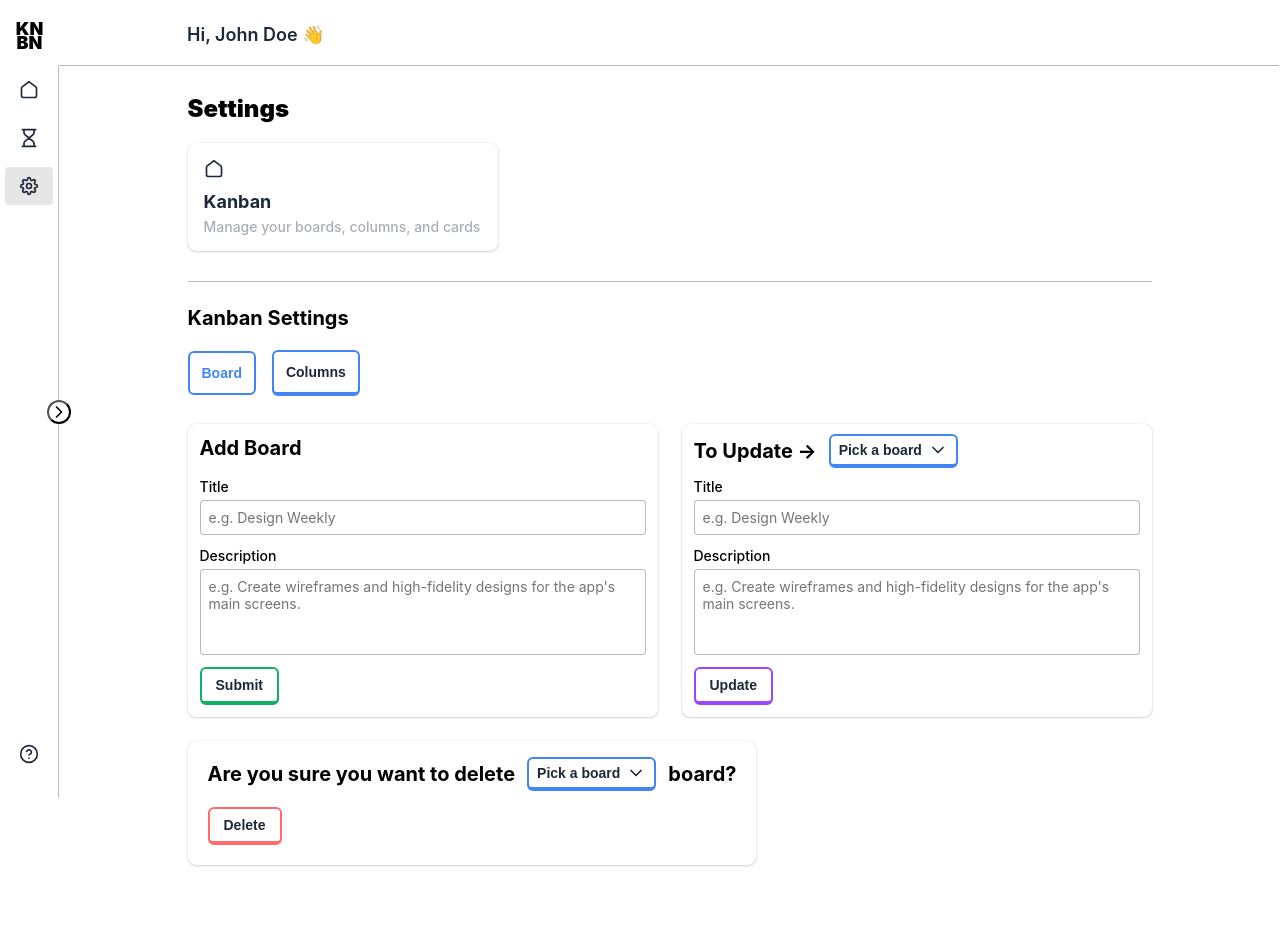
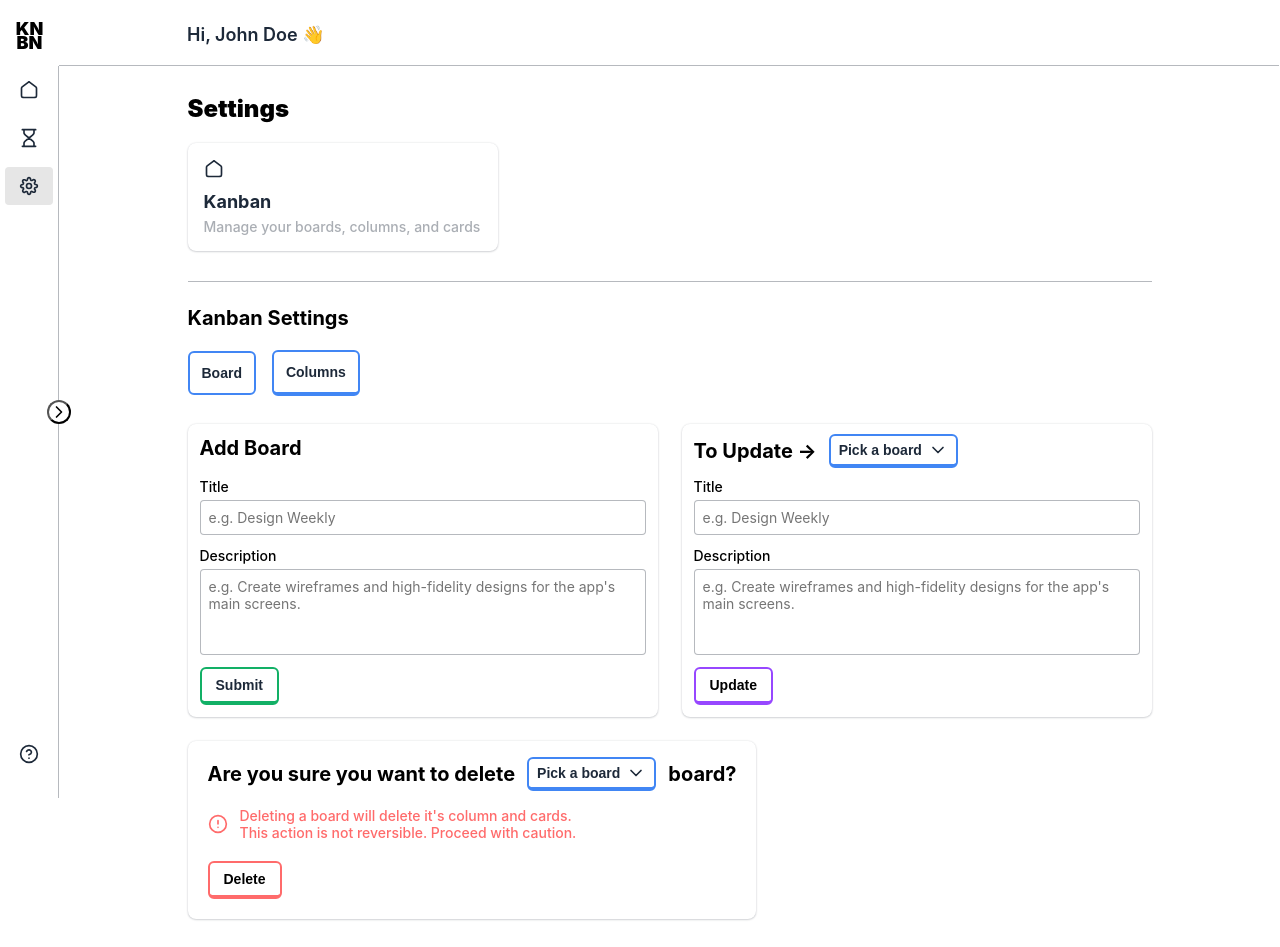
Before and after one commit to Divyue30597/kanban, a React (Vite) app: page /settings/kanban in a window 1280 px wide. Before the commit the page ends 893 px from the top, so only its background shows below. Built offline with nearby package versions, Linux system fonts and the light colour scheme; a web font is replaced by a local one.

Commit message:
added functionality for settings for boards and columns

```diff
--- a/src/SVG/index.tsx
+++ b/src/SVG/index.tsx
@@ -315,5 +315,21 @@ export const SVG = {
       />
     </svg>
   ),
-
+  alert: () => (
+    <svg
+      width="100%"
+      height="100%"
+      viewBox="0 0 24 24"
+      fill="none"
+      xmlns="http://www.w3.org/2000/svg"
+    >
+      <path
+        d="M12 8V12M12 16H12.01M22 12C22 17.5228 17.5228 22 12 22C6.47715 22 2 17.5228 2 12C2 6.47715 6.47715 2 12 2C17.5228 2 22 6.47715 22 12Z"
+        stroke="currentColor"
+        strokeWidth="2"
+        strokeLinecap="round"
+        strokeLinejoin="round"
+      />
+    </svg>
+  ),
 };
--- a/src/components/Button/button.module.scss
+++ b/src/components/Button/button.module.scss
@@ -35,8 +35,8 @@
   }
 
   &:disabled {
-    background-color: inherit;
-    color: var(--text-primary);
+    background-color: #fff !important;
+    color: var(--text-primary) !important;
     cursor: not-allowed;
   }
 
--- a/src/modules/Pomodoro/pomodoro.module.scss
+++ b/src/modules/Pomodoro/pomodoro.module.scss
@@ -82,6 +82,7 @@ $color: #f4eddb;
 
   & > button:disabled {
     font-weight: 800 !important;
+    background-color: var(--primary) !important;
     color: $color;
     border-bottom: 0.2rem solid $color;
   }
--- a/src/modules/Settings/Kanban/Board/boardSetting.module.scss
+++ b/src/modules/Settings/Kanban/Board/boardSetting.module.scss
@@ -40,9 +40,15 @@
   grid-column: 1 / -1;
   width: fit-content;
   .deleteBtn {
+    &:disabled {
+      background-color: inherit !important;
+      color: inherit !important;
+      cursor: not-allowed;
+    }
+
     &:hover {
-      background-color: #cc5656;
-      border-color: #cc5656;
+      background-color: #ff6b6b;
+      border-color: #ff6b6b;
     }
     border-color: #ff6b6b;
   }
@@ -75,4 +81,23 @@
     background-color: var(--tertiary) !important;
     color: var(--text);
   }
+
+  &:disabled {
+    background-color: inherit !important;
+    color: inherit !important;
+    cursor: not-allowed;
+  }
 }
+
+.deleteAlert {
+  display: flex;
+  gap: 1.2rem;
+  align-items: center;
+  margin-bottom: 2rem;
+  font-size: 1.4rem;
+  color: #ff6b6b;
+  & > svg {
+    width: 2rem;
+    height: 2rem;
+  }
+}
--- a/src/modules/Settings/Kanban/Board/index.tsx
+++ b/src/modules/Settings/Kanban/Board/index.tsx
@@ -5,6 +5,13 @@ import Section from "../../../../components/Section";
 import Button from "../../../../components/Button";
 import BoardDropDown from "../../../../components/BoardDropDown";
 import { Board } from "../../../../store/types";
+import { SVG } from "../../../../SVG";
+import { useAppDispatch } from "../../../../store/hooks";
+import {
+  createBoard,
+  updateBoard,
+} from "../../../../store/features/boards/boardSlice";
+import { deleteBoardWithRelated } from "../../../../store/thunks";
 
 const boardInputs = [
   {
@@ -33,36 +40,20 @@ const boardInputs = [
 ];
 
 function BoardSettings() {
-  const [delActiveBoard, setDelActiveBoard] = useState<Board | string>(
-    "Pick a board"
-  );
-
   return (
     <Section className={styles.boardSettings}>
       <BoardSettingForm />
-      <div className={styles.updateBoard}>
-        <BoardSettingForm isUpdating={true} />
-      </div>
-      <div className={styles.deleteBoard}>
-        <div className={styles.deleteBoardText}>
-          <p>Are you sure you want to delete</p>
-          <BoardDropDown
-            activeBoard={delActiveBoard}
-            setActiveBoard={setDelActiveBoard}
-          />
-          <p>board?</p>
-        </div>
-        <Button type="button" className={styles.deleteBtn}>
-          Delete
-        </Button>
-      </div>
+      <BoardSettingForm isUpdating={true} />
+      <DeleteBoard />
     </Section>
   );
 }
 
 function BoardSettingForm({ isUpdating = false }: { isUpdating?: boolean }) {
+  const dispatch = useAppDispatch();
+
   const [activeBoard, setActiveBoard] = useState<string | Board>(
-    "Pick a board"
+    isUpdating ? "Pick a board" : ""
   );
 
   const updating =
@@ -75,18 +66,23 @@ function BoardSettingForm({ isUpdating = false }: { isUpdating?: boolean }) {
     description: isUpdating ? "" : "",
   });
 
-  // Update form state when activeBoard changes
   useEffect(() => {
     if (updating) {
       setFormState({
         title: activeBoard.title,
-        description: activeBoard.description || "",
+        description: activeBoard.description,
       });
     }
   }, [activeBoard, updating]);
 
   const handleOnSubmit = (e: React.FormEvent<HTMLFormElement>) => {
     e.preventDefault();
+    if (updating) {
+      dispatch(updateBoard({ ...formState, id: activeBoard.id }));
+      setActiveBoard("Pick a board");
+    } else {
+      dispatch(createBoard(formState));
+    }
   };
 
   const handleOnChange = (
@@ -139,6 +135,7 @@ function BoardSettingForm({ isUpdating = false }: { isUpdating?: boolean }) {
       })}
       <Button
         type="submit"
+        disabled={activeBoard === "Pick a board"}
         className={isUpdating ? styles.updateSubmitBtn : ""}
       >
         {isUpdating ? "Update" : "Submit"}
@@ -147,4 +144,47 @@ function BoardSettingForm({ isUpdating = false }: { isUpdating?: boolean }) {
   );
 }
 
+function DeleteBoard() {
+  const [delActiveBoard, setDelActiveBoard] = useState<Board | string>(
+    "Pick a board"
+  );
+
+  const dispatch = useAppDispatch();
+
+  const handleDelete = () => {
+    if (typeof delActiveBoard !== "string") {
+      dispatch(deleteBoardWithRelated(delActiveBoard.id));
+      setDelActiveBoard("Pick a board");
+    }
+  };
+
+  return (
+    <div className={styles.deleteBoard}>
+      <div className={styles.deleteBoardText}>
+        <p>Are you sure you want to delete</p>
+        <BoardDropDown
+          activeBoard={delActiveBoard}
+          setActiveBoard={setDelActiveBoard}
+        />
+        <p>board?</p>
+      </div>
+      <p className={styles.deleteAlert}>
+        <SVG.alert /> Deleting a board will delete it's column and cards.
+        <br /> This action is not reversible. Proceed with caution.
+      </p>
+      <Button
+        type="button"
+        disabled={
+          (delActiveBoard as Board).id === "" ||
+          delActiveBoard === "Pick a board"
+        }
+        onClick={handleDelete}
+        className={styles.deleteBtn}
+      >
+        Delete
+      </Button>
+    </div>
+  );
+}
+
 export default BoardSettings;
--- a/src/modules/Settings/Kanban/Column/columnSettings.module.scss
+++ b/src/modules/Settings/Kanban/Column/columnSettings.module.scss
@@ -33,10 +33,16 @@
     background-color: var(--tertiary) !important;
     color: var(--text);
   }
+
+  &:disabled {
+    background-color: inherit !important;
+    color: inherit !important;
+    cursor: not-allowed;
+  }
 }
 
 .deleteCol {
-  width: 100%;
+  // width: 100%;
   width: fit-content;
   grid-column: 1 / -1;
 
@@ -58,8 +64,21 @@
 
 .deleteBtn {
   &:hover {
-    background-color: #cc5656;
-    border-color: #cc5656;
+    background-color: #ff6b6b;
+    border-color: #ff6b6b;
   }
   border-color: #ff6b6b;
 }
+
+.deleteAlert {
+  display: flex;
+  gap: 1.2rem;
+  align-items: center;
+  margin-bottom: 2rem;
+  font-size: 1.4rem;
+  color: #ff6b6b;
+  & > svg {
+    width: 2rem;
+    height: 2rem;
+  }
+}
--- a/src/modules/Settings/Kanban/Column/index.tsx
+++ b/src/modules/Settings/Kanban/Column/index.tsx
@@ -6,6 +6,13 @@ import BoardDropDown from "../../../../components/BoardDropDown";
 import Button from "../../../../components/Button";
 import ColumnDropDown from "../../../../components/ColumnDropDown";
 import { Board, Column } from "../../../../store/types";
+import { SVG } from "../../../../SVG";
+import { useAppDispatch } from "../../../../store/hooks";
+import { deleteColumnWithRelated } from "../../../../store/thunks";
+import {
+  createColumn,
+  updateColumn,
+} from "../../../../store/features/column/columnSlice";
 
 const COLUMN_INPUT = [
   {
@@ -31,6 +38,8 @@ function ColumnSettings() {
 }
 
 function UpdateForm({ isUpdating = false }) {
+  const dispatch = useAppDispatch();
+
   const [formState, setFormState] = useState({
     title: "",
   });
@@ -52,27 +61,26 @@ function UpdateForm({ isUpdating = false }) {
     }));
   };
 
-  const updating =
+  const updating: boolean =
     isUpdating &&
-    board &&
-    (board as Board).id !== null &&
-    (board as Board).id !== "" &&
-    columnId &&
-    (columnId as Column).id !== null &&
-    (columnId as Column).id !== "";
+    typeof board !== "string" &&
+    board?.id !== null &&
+    board?.id !== "" &&
+    typeof columnId !== "string" &&
+    columnId?.id !== null &&
+    columnId?.id !== "";
 
   const handleSubmit = (e: React.FormEvent<HTMLFormElement>) => {
     e.preventDefault();
     if (updating) {
-      // console.log("Updating column", formState, board, columnId);
+      dispatch(updateColumn({ ...formState, id: (columnId as Column).id }));
     } else {
-      // console.log("Adding column", formState, board);
+      dispatch(createColumn({ ...formState, boardId: (board as Board).id }));
     }
   };
 
-
   useEffect(() => {
-    if (isUpdating) {
+    if (updating) {
       setFormState({
         title: updating ? (columnId as Column).title : "",
       });
@@ -81,7 +89,7 @@ function UpdateForm({ isUpdating = false }) {
         title: "",
       });
     }
-  }, [board, columnId, isUpdating]);
+  }, [board, columnId, updating]);
 
   return (
     <form className={styles.form} onSubmit={handleSubmit}>
@@ -134,6 +142,7 @@ function UpdateForm({ isUpdating = false }) {
       <Button
         type="submit"
         className={isUpdating ? styles.updateSubmitBtn : ""}
+        disabled={!updating}
       >
         {!isUpdating ? "Submit" : "Update"}
       </Button>
@@ -149,12 +158,12 @@ function DeleteColumn() {
   const [deleteColumn, setDeleteColumn] = useState<Column | string>("column");
 
   const handleDelete = () => {
-    // console.log(
-    //   "Deleting column",
-    //   (deleteColumn as Column).id,
-    //   (deleteBoard as Board).id
-    // );
+    dispatch(deleteColumnWithRelated((deleteColumn as Column).id));
+    setDeleteBoard("Pick a board");
+    setDeleteColumn("column");
   };
+
+  const dispatch = useAppDispatch();
 
   return (
     <div className={styles.deleteCol}>
@@ -170,7 +179,16 @@ function DeleteColumn() {
           setColumnId={setDeleteColumn}
         />
       </div>
-      <Button type="button" onClick={handleDelete} className={styles.deleteBtn}>
+      <p className={styles.deleteAlert}>
+        <SVG.alert /> Deleting a column will delete all it's cards. <br />
+        This action is not reversible. Proceed with caution.
+      </p>
+      <Button
+        type="button"
+        onClick={handleDelete}
+        disabled={deleteBoard === "Pick a board" || deleteColumn === "column"}
+        className={styles.deleteBtn}
+      >
         Delete
       </Button>
     </div>
--- a/src/store/thunks/index.ts
+++ b/src/store/thunks/index.ts
@@ -91,15 +91,12 @@ export const createCardInColumn = createAsyncThunk<
         images.map(
           (file) =>
             new Promise<string>((resolve, reject) => {
-              // Check if file is actually a File object (not a string)
               if (typeof file === "string") {
-                resolve(file); // If it's already a string, just use it
+                resolve(file);
                 return;
               }
 
-              // For smaller images (<1MB), Base64 is manageable in localStorage
               if (file.size > 1024 * 1024) {
-                // Skip large files to avoid localStorage quota issues
                 resolve(`large-file:${file.name}`);
                 return;
               }
@@ -116,14 +113,12 @@ export const createCardInColumn = createAsyncThunk<
       );
     } catch (error) {
       console.error("Failed to process images:", error);
-      // Fallback to just storing names if conversion fails
       imageData = images.map((file) =>
         typeof file === "string" ? file : file.name
       );
     }
   }
 
-  // Create the card with image data
   dispatch(
     createCard({
       ...cardDetails,
```
